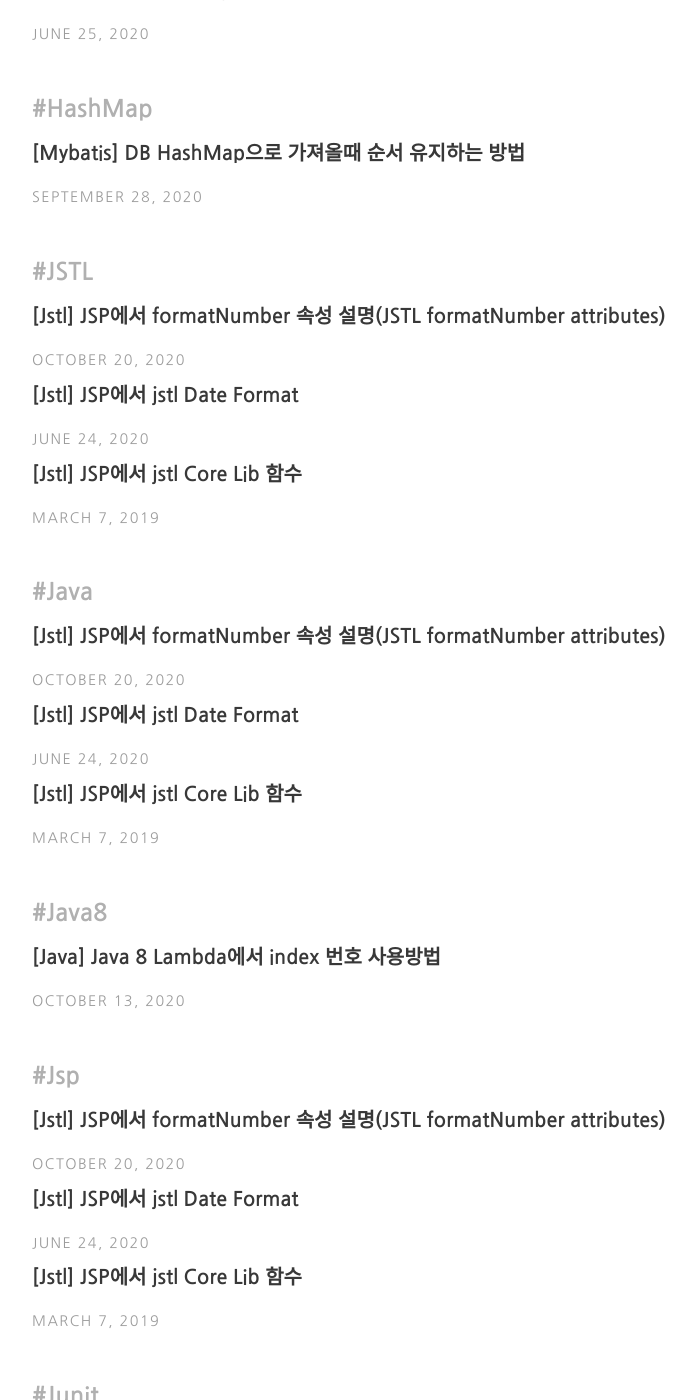
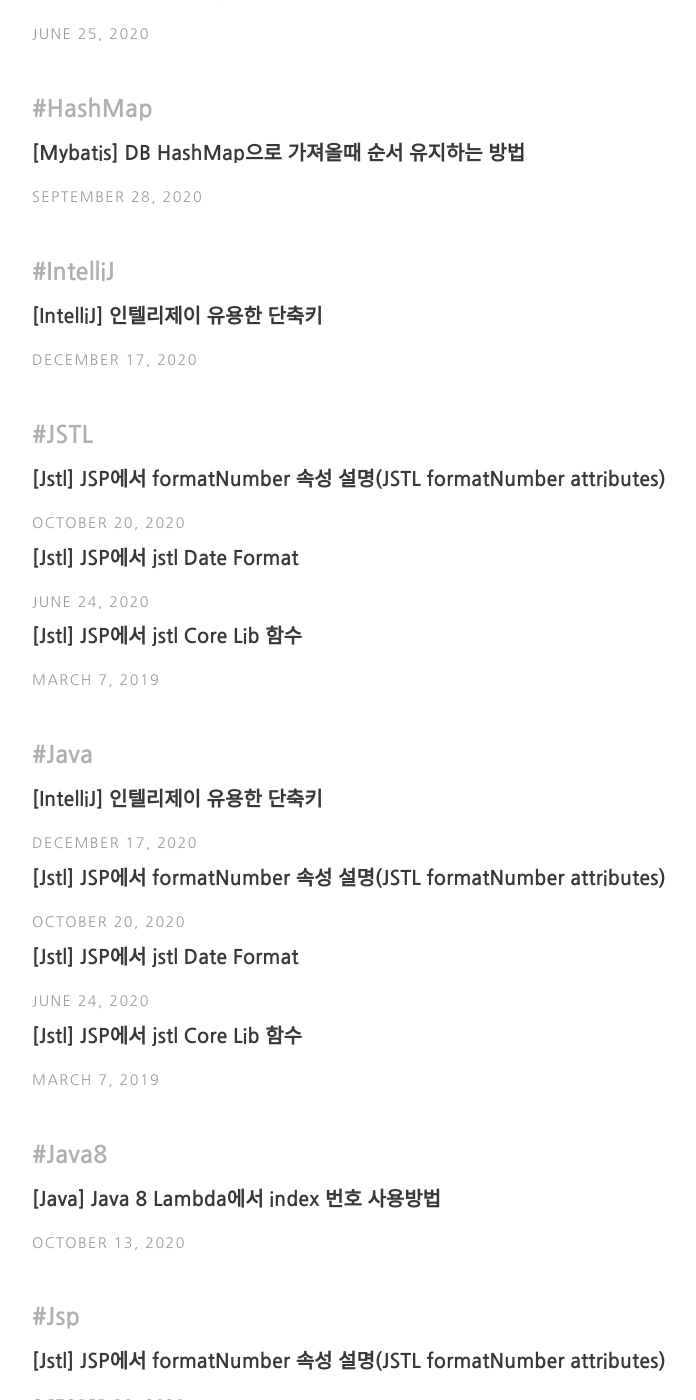
Before and after one commit to SeongJunKang/seongjunkang.github.io, a Jekyll site: the page built from tags.html, in a window 1280 px wide and 1400 px high, scrolled down 671 px. Shown: the whole window, without its empty margins (224-920 px from the left). Built offline with Jekyll 4.4.1, drawn with Linux system fonts in a browser that asks for light colours; some of the changed text lies outside the part shown.

Commit message:
feat: add new post for intellij shortcut

```diff
--- a/_includes/header.html
+++ b/_includes/header.html
@@ -56,6 +56,11 @@
 						<li><a href="/Javascript/Jquery">Jquery</a></li>
 					</ul>
 				</li>
+				<li><a href="/">IDE</a>
+					<ul>
+						<li><a href="/ide/IntelliJ">IntelliJ</a></li>
+					</ul>
+				</li>
 				<li><a href="/">Data Base</a>
 					<ul>
 						<li><a href="/DB/MYSQL">MYSQL</a></li>
--- /dev/null
+++ b/_posts/IDE-IntelliJ/2020-12-17-IntelliJ-shortcut-for-me.markdown
@@ -0,0 +1,59 @@
+---
+layout: post
+title:  "[IntelliJ] 인텔리제이 유용한 단축키"
+date:   2020-12-17
+categories: [IDE/IntelliJ]
+author : "Junny"
+tags : [Java,shortcut,IntelliJ]
+---
+# [IntelliJ]나를 위한 인텔리제이 유용한 단축키 모음
+
+
+자꾸 까먹는 나를 위해 저장해두려고한다.<br>
+<br>
+유용하게 써먹는 애들을 위주로 작성할 예정이다.<br>
+
+
+﻿
+<table>
+	<tr>
+		<td>행위</td>
+		<td>맥OS</td>
+		<td>윈도우/리눅스</td>
+	</tr>
+	<tr>
+		<td>인자값 즉시 보기</td>
+		<td>Command + P</td>
+		<td>ctrl + P</td>
+	</tr>
+	<tr>
+		<td>코드 구현부 즉시 보기</td>
+		<td>Option + space</td>
+		<td>ctrl + Shift + I</td>
+	</tr>
+	<tr>
+		<td>파일 검색</td>
+		<td>Commnad + Shift + O</td>
+		<td>ctrl + shift + N</td>
+	</tr>
+	<tr>
+		<td>메소드 검색</td>
+		<td>Command + Alt + O</td>
+		<td>ctrl + shift + alt + N</td>
+	</tr>
+	<tr>
+		<td>액션 검색</td>
+		<td>Command + Shift + A</td>
+		<td>ctrl + shift + A</td>
+	</tr>
+	<tr>
+		<td>최근 열었던 파일 목록</td>
+		<td>Command + E</td>
+		<td>ctrl+E</td>
+	</tr>
+	<tr>
+		<td>최근 수정한 파일 목록</td>
+		<td>Command + Shift + E</td>
+		<td>ctrl+shift+E</td>
+	</tr>
+</table>
```
Also changed, not shown: category/IntelliJ.md (added, +7 -0 lines), Gemfile.lock.
